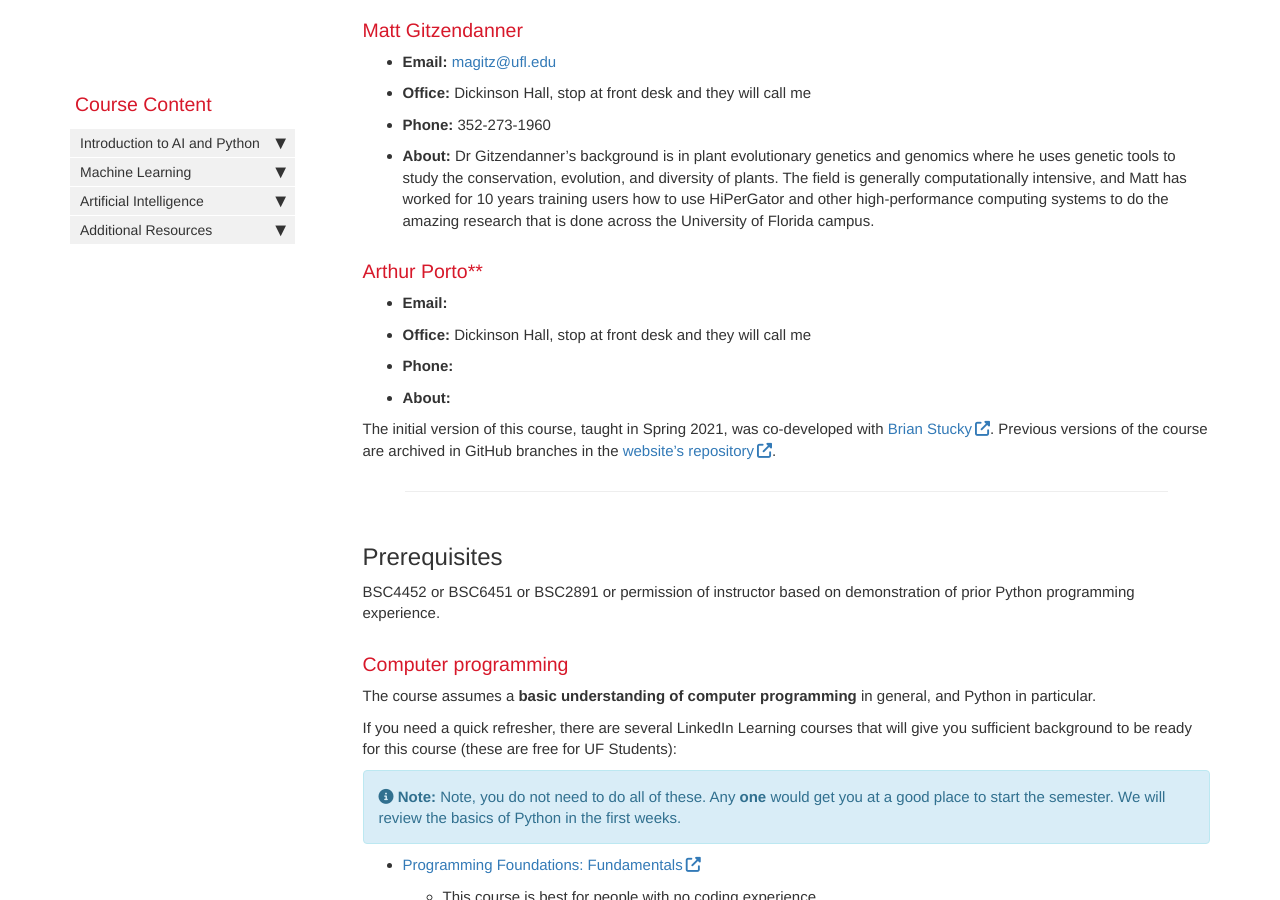
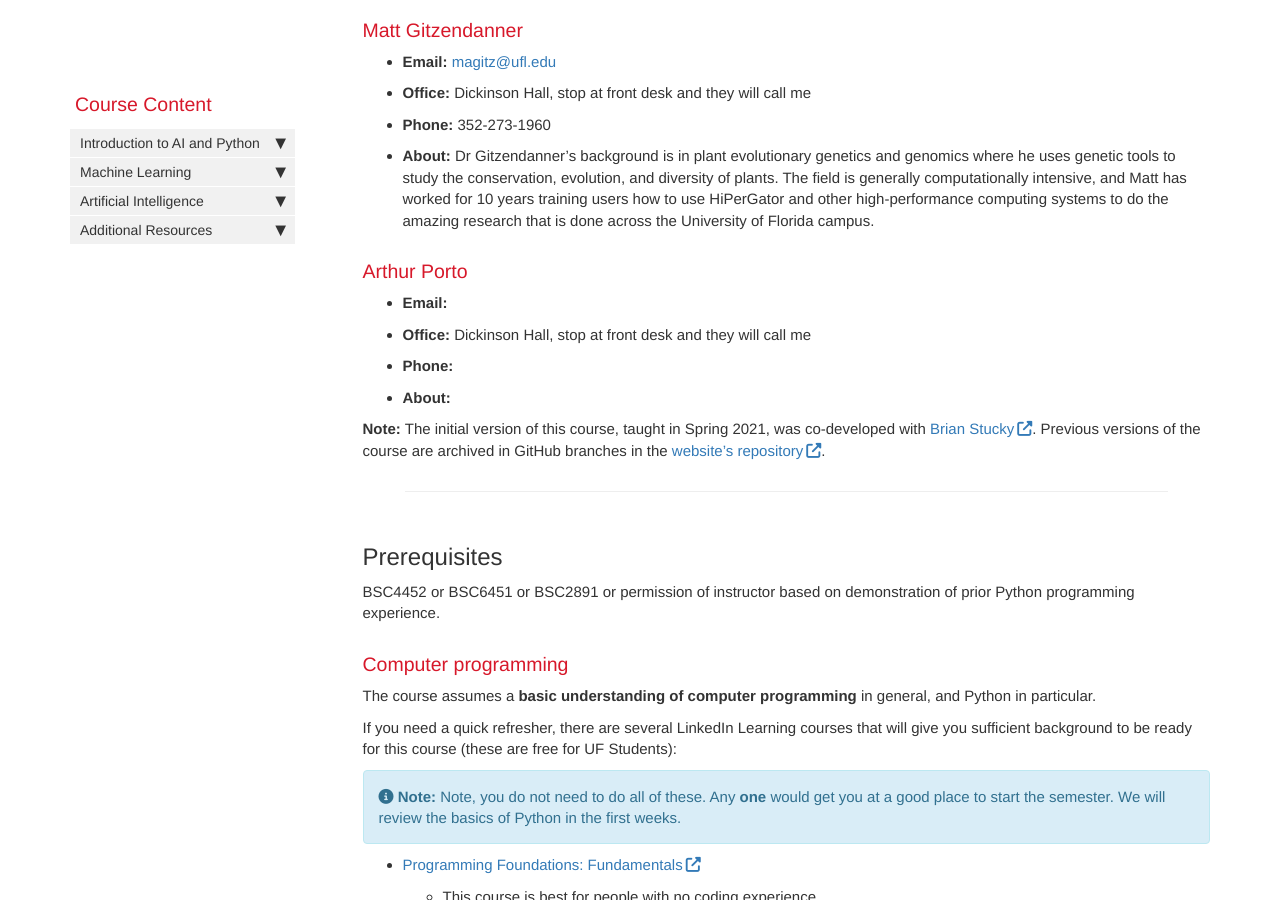
Before and after one commit to AIBiology/aibiology.github.io, a Jekyll site: the page built from index.md, in a window 1280 px wide and 900 px high, scrolled down 1005 px. Built offline with Jekyll 4.4.1, drawn with Linux system fonts in a browser that asks for light colours; nearby versions of some CDN libraries; comment, search, counter and statistics services are not loaded.

Commit message:
Update index.md

```diff
--- a/index.md
+++ b/index.md
@@ -23,21 +23,24 @@ The course will attempt to provide sufficient background and foundations so that
 Classes will have some lecture, though most classes will consist of live coding demos and hands-on exercises.
 
 ___
+
 ## Instructors
 
 ### Matt Gitzendanner
+
 * **Email:** <a href="mailto:magitz@ufl.edu">magitz@ufl.edu</a><br>
 * **Office:** Dickinson Hall, stop at front desk and they will call me
 * **Phone:** 352-273-1960
 * **About:**  Dr Gitzendanner's background is in plant evolutionary genetics and genomics where he uses genetic tools to study the conservation, evolution, and diversity of plants. The field is generally computationally intensive, and Matt has worked for 10 years training users how to use HiPerGator and other high-performance computing systems to do the amazing research that is done across the University of Florida campus.
 
-### Arthur Porto**
+### Arthur Porto
+
 * **Email:**
 * **Office:** Dickinson Hall, stop at front desk and they will call me
 * **Phone:**
 * **About:**
 
-The initial version of this course, taught in Spring 2021, was co-developed with [Brian Stucky](https://github.com/stuckyb). Previous versions of the course are archived in GitHub branches in the [website's repository](https://github.com/AIBiology/aibiology.github.io).
+**Note:** The initial version of this course, taught in Spring 2021, was co-developed with [Brian Stucky](https://github.com/stuckyb). Previous versions of the course are archived in GitHub branches in the [website's repository](https://github.com/AIBiology/aibiology.github.io).
 
 ___
 
@@ -69,6 +72,7 @@ Knowledge of basic calculus and, to a lesser extent, linear algebra, can be help
 If you are unsure, contact the instructor.
 
 ___
+
 ## Meeting Times
 
 * **Mon, Wed, Fri from 1:55pm - 2:45pm in Bartram 211**
@@ -83,6 +87,7 @@ ___
  {% include tip.html content="Coding is not always easy. Simple solutions are not always obvious. There will be some frustration. <br>**I expect that you will need help. You should expect that you will need help.** <br>I want to help you! I cannot always help if you do not ask for the help you need. ***Please ask for help!***" %}
 
 ___
+
 ## Course Textbooks
 
 {% include image.html file='textbook.png' alt="textbook icon" position="right" max-width=75 %}
```
